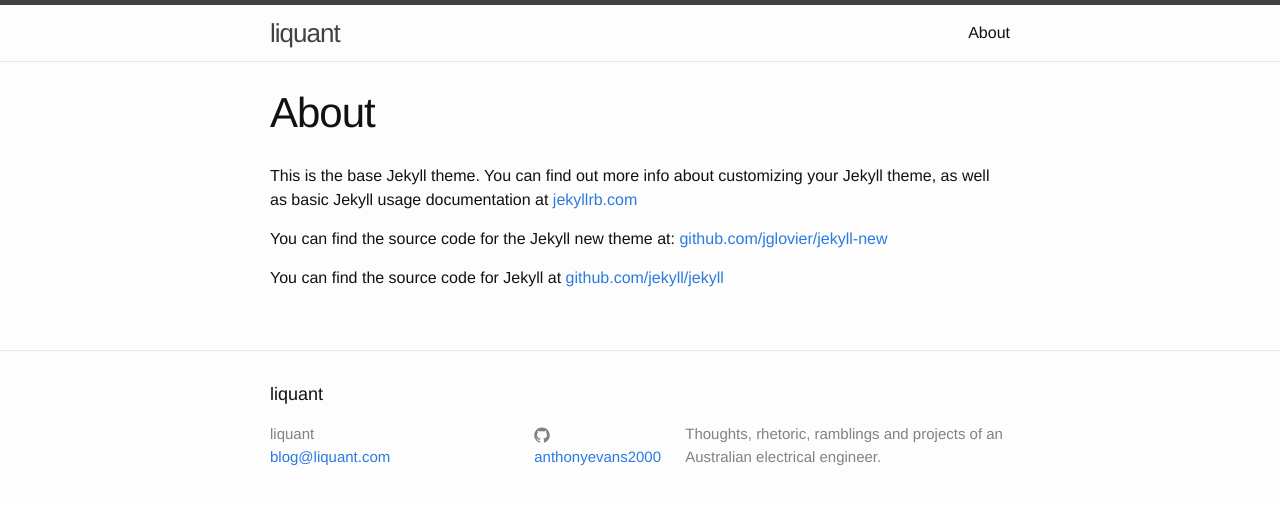
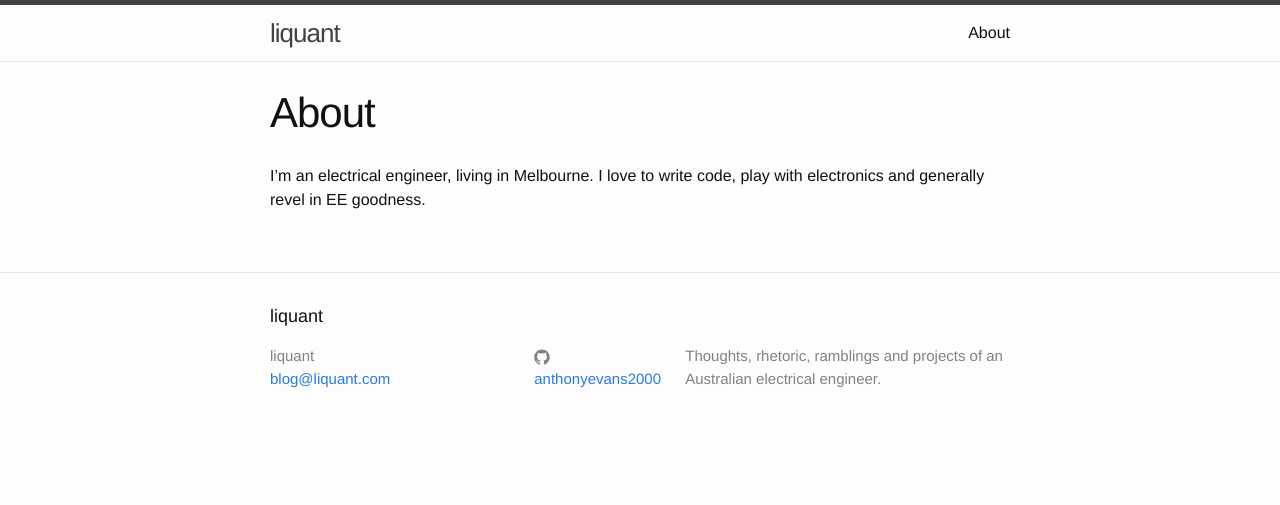
Before and after one commit to anthonyevans2000/anthonyevans2000.github.io, a Jekyll site: the page built from about.md, in a window 1280 px wide. Shown: the top 505 px of the page. Built offline with Jekyll 4.4.1, drawn with Linux system fonts in a browser that asks for light colours.

Commit message:
Changed the about

```diff
--- a/about.md
+++ b/about.md
@@ -3,9 +3,5 @@ layout: page
 title: About
 permalink: /about/
 ---
-
-This is the base Jekyll theme. You can find out more info about customizing your Jekyll theme, as well as basic Jekyll usage documentation at [jekyllrb.com](http://jekyllrb.com/)
-
-You can find the source code for the Jekyll new theme at: [github.com/jglovier/jekyll-new](https://github.com/jglovier/jekyll-new)
-
-You can find the source code for Jekyll at [github.com/jekyll/jekyll](https://github.com/jekyll/jekyll)
+I'm an electrical engineer, living in Melbourne.
+I love to write code, play with electronics and generally revel in EE goodness.
```
